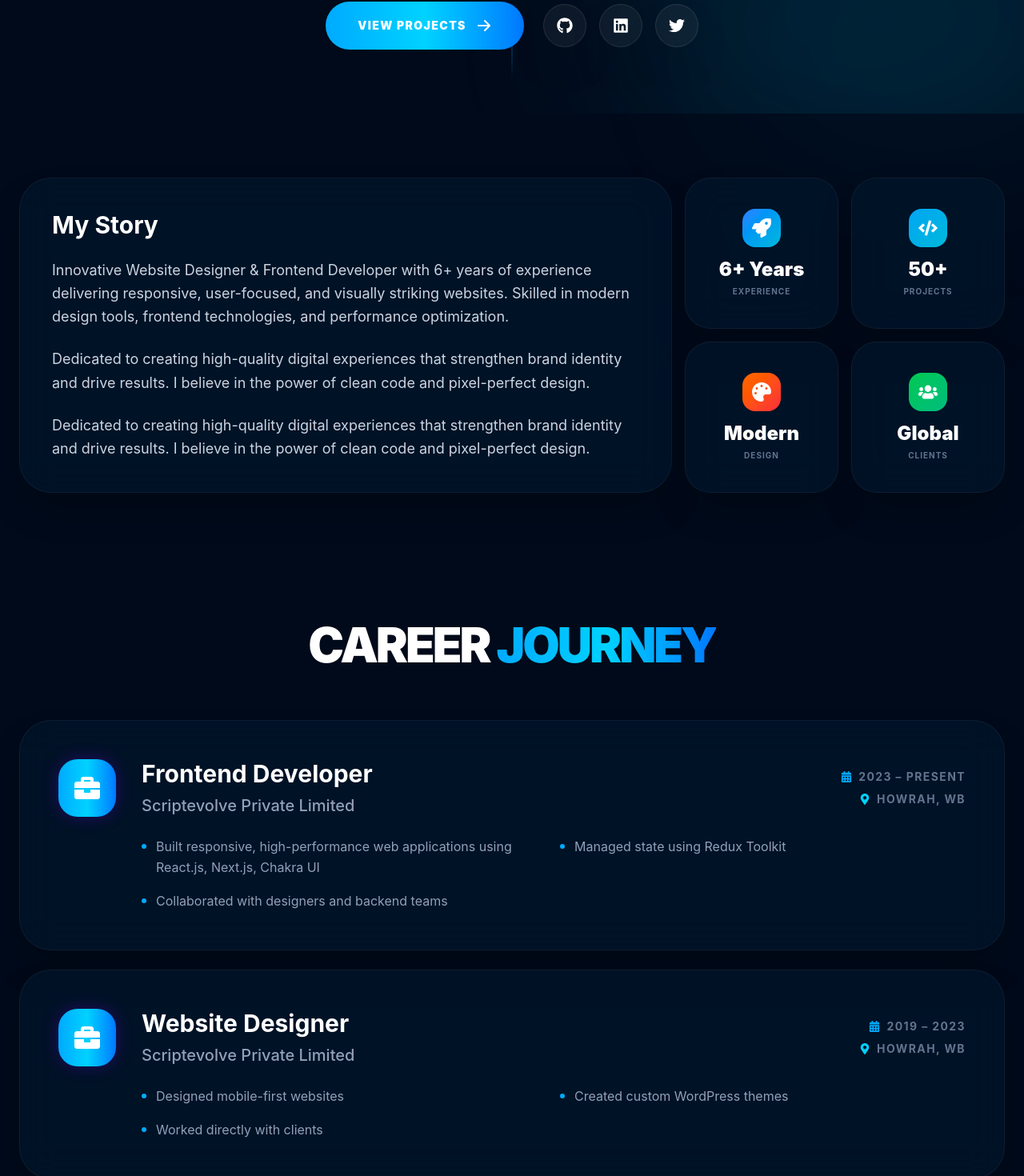
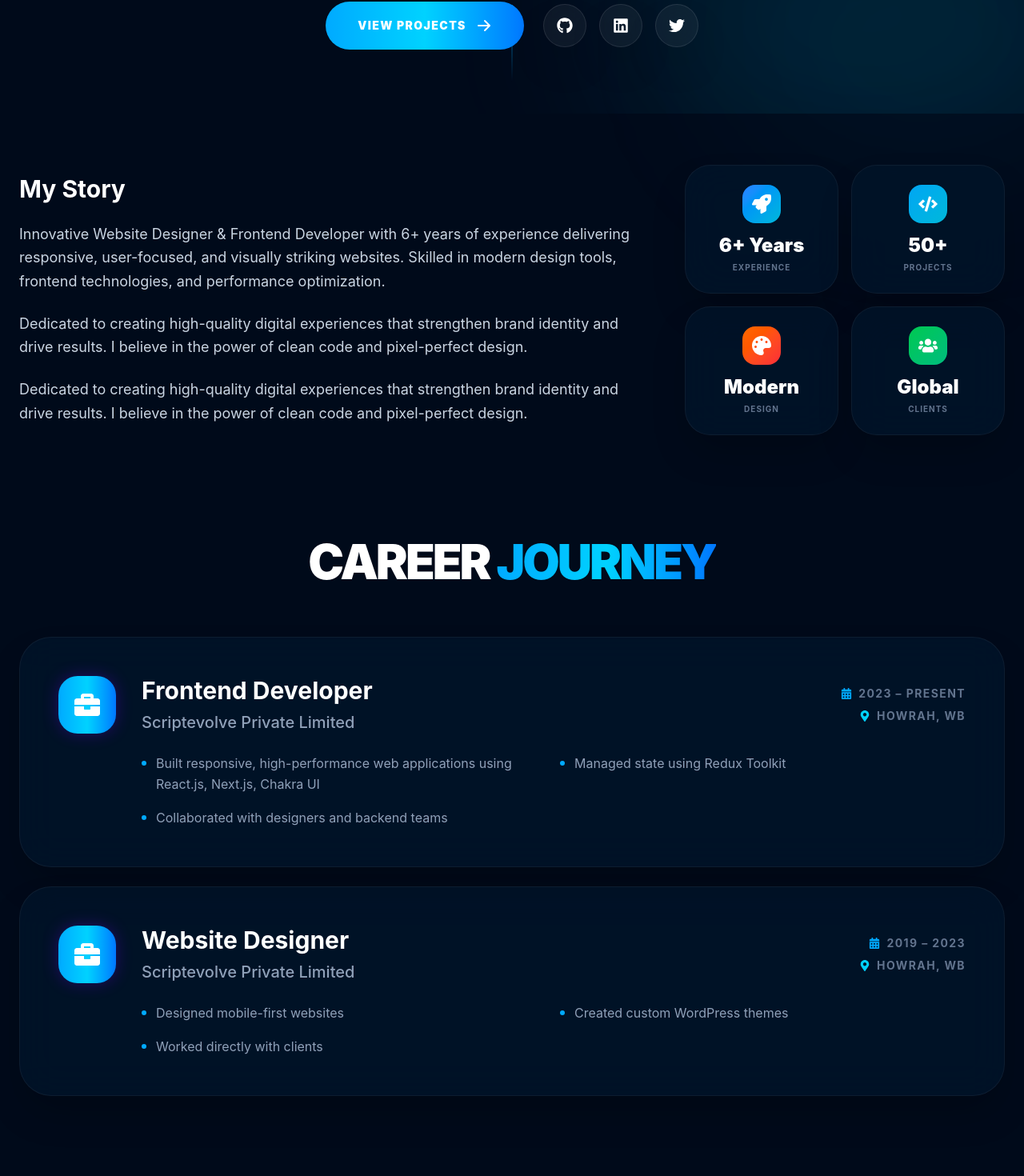
Before and after one commit to rajadevelop/rana-portfolio-website, a React (Vite) app: page / in a window 1280 px wide. Shown: the part 671-2141 px from the top of the page at 80% size. Built offline with nearby package versions, Linux system fonts and the light colour scheme.

Commit message:
rana: update portfolio

```diff
--- a/src/components/About.tsx
+++ b/src/components/About.tsx
@@ -10,7 +10,7 @@ export default function About() {
   ];
 
   return (
-    <section id="about" className="py-20 relative">
+    <section id="about" className="py-16 relative">
       <div className="max-w-7xl mx-auto px-6">
         <div className="bento-grid">
           {/* Main Bio Card */}
@@ -18,7 +18,7 @@ export default function About() {
             initial={{ opacity: 0, scale: 0.9 }}
             whileInView={{ opacity: 1, scale: 1 }}
             viewport={{ once: true }}
-            className="md:col-span-4 lg:col-span-4 glass-card p-10 rounded-[2.5rem] flex flex-col justify-center"
+            className="md:col-span-4 lg:col-span-4 flex flex-col justify-center mr-10"
           >
             <h3 className="text-3xl font-bold mb-6">My Story</h3>
             <p className="text-slate-300 text-lg leading-relaxed mb-6">
--- a/src/components/Contact.tsx
+++ b/src/components/Contact.tsx
@@ -9,7 +9,7 @@ export default function Contact() {
   ];
 
   return (
-    <section id="contact" className="py-20 relative">
+    <section id="contact" className="py-16 relative">
       <div className="max-w-7xl mx-auto px-6">
         <motion.div
           initial={{ opacity: 0, y: 30 }}
--- a/src/components/Education.tsx
+++ b/src/components/Education.tsx
@@ -25,7 +25,7 @@ const certifications = [
 
 export default function Education() {
   return (
-    <section id="education" className="py-20 relative">
+    <section id="education" className="py-16 relative">
       <div className="max-w-7xl mx-auto px-6">
         <div className="grid grid-cols-1 lg:grid-cols-2 gap-8">
           {/* Education */}
--- a/src/components/Experience.tsx
+++ b/src/components/Experience.tsx
@@ -28,7 +28,7 @@ const experiences = [
 
 export default function Experience() {
   return (
-    <section id="experience" className="py-20 relative">
+    <section id="experience" className="py-16 relative">
       <div className="max-w-7xl mx-auto px-6">
         <motion.div
           initial={{ opacity: 0, y: 30 }}
--- a/src/components/Footer.tsx
+++ b/src/components/Footer.tsx
@@ -5,7 +5,7 @@ export default function Footer() {
   const currentYear = new Date().getFullYear();
 
   return (
-    <footer className="py-20 relative overflow-hidden">
+    <footer className="py-16 relative overflow-hidden">
       <div className="max-w-7xl mx-auto px-6">
         <div className="grid grid-cols-1 md:grid-cols-3 gap-12 items-center">
           <motion.div
--- a/src/components/Navbar.tsx
+++ b/src/components/Navbar.tsx
@@ -36,7 +36,7 @@ export default function Navbar() {
 
   return (
     <nav
-      className={`fixed top-6 left-1/2 -translate-x-1/2 w-[90%] max-w-5xl z-50 transition-all duration-500 rounded-full border-none ${
+      className={`fixed top-3 left-1/2 -translate-x-1/2 w-[90%] max-w-5xl z-50 transition-all duration-500 rounded-full border-none ${
         isScrolled ? "glass py-3" : "bg-transparent py-5"
       }`}
     >
--- a/src/components/Projects.tsx
+++ b/src/components/Projects.tsx
@@ -38,7 +38,7 @@ const projects = [
 
 export default function Projects() {
   return (
-    <section id="projects" className="py-20 relative">
+    <section id="projects" className="py-16 relative">
       <div className="max-w-7xl mx-auto px-6">
         <motion.div
           initial={{ opacity: 0, y: 30 }}
--- a/src/components/Skills.tsx
+++ b/src/components/Skills.tsx
@@ -42,7 +42,7 @@ const skillCategories = [
 
 export default function Skills() {
   return (
-    <section id="skills" className="py-20 relative">
+    <section id="skills" className="py-16 relative">
       <div className="max-w-7xl mx-auto px-6">
         <motion.div
           initial={{ opacity: 0, y: 30 }}
```
